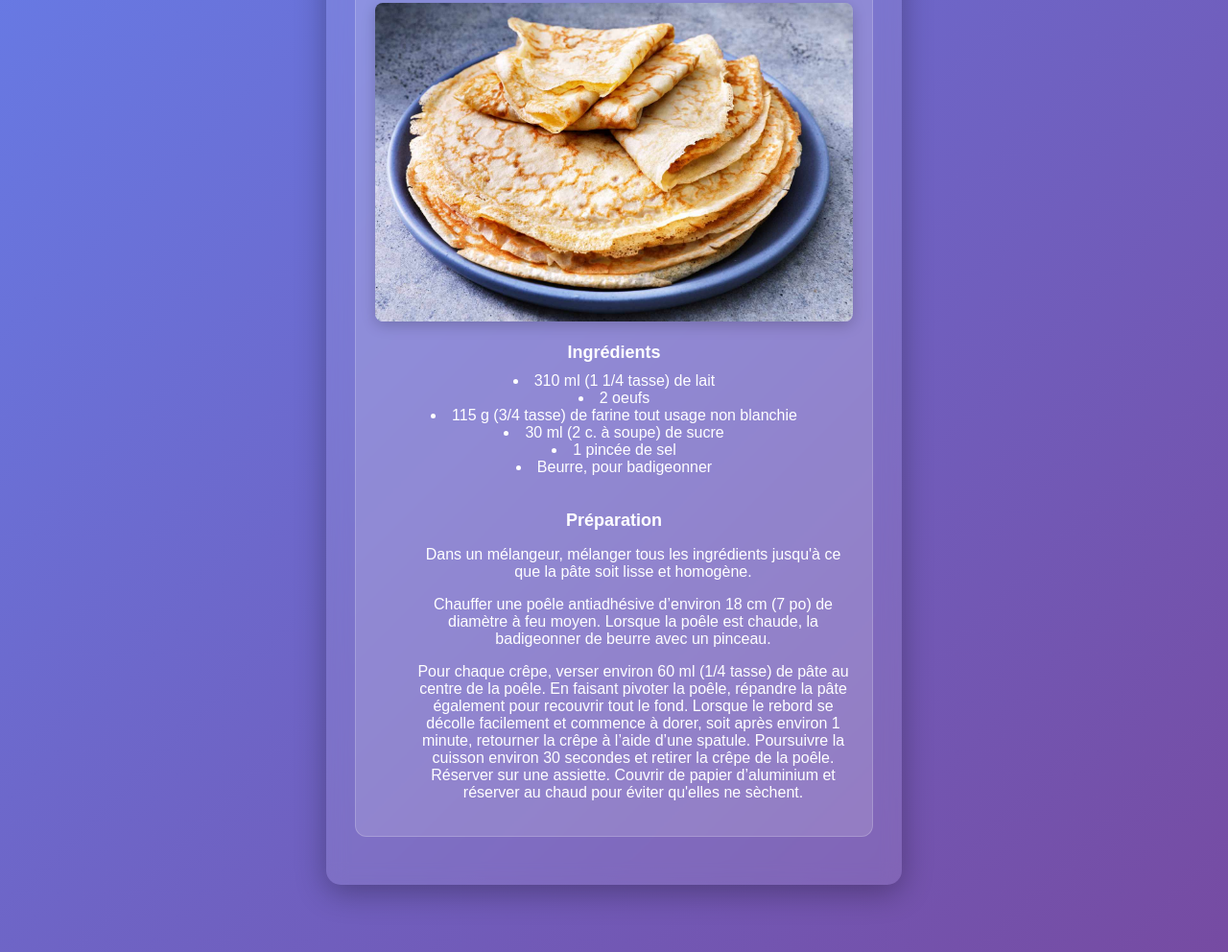
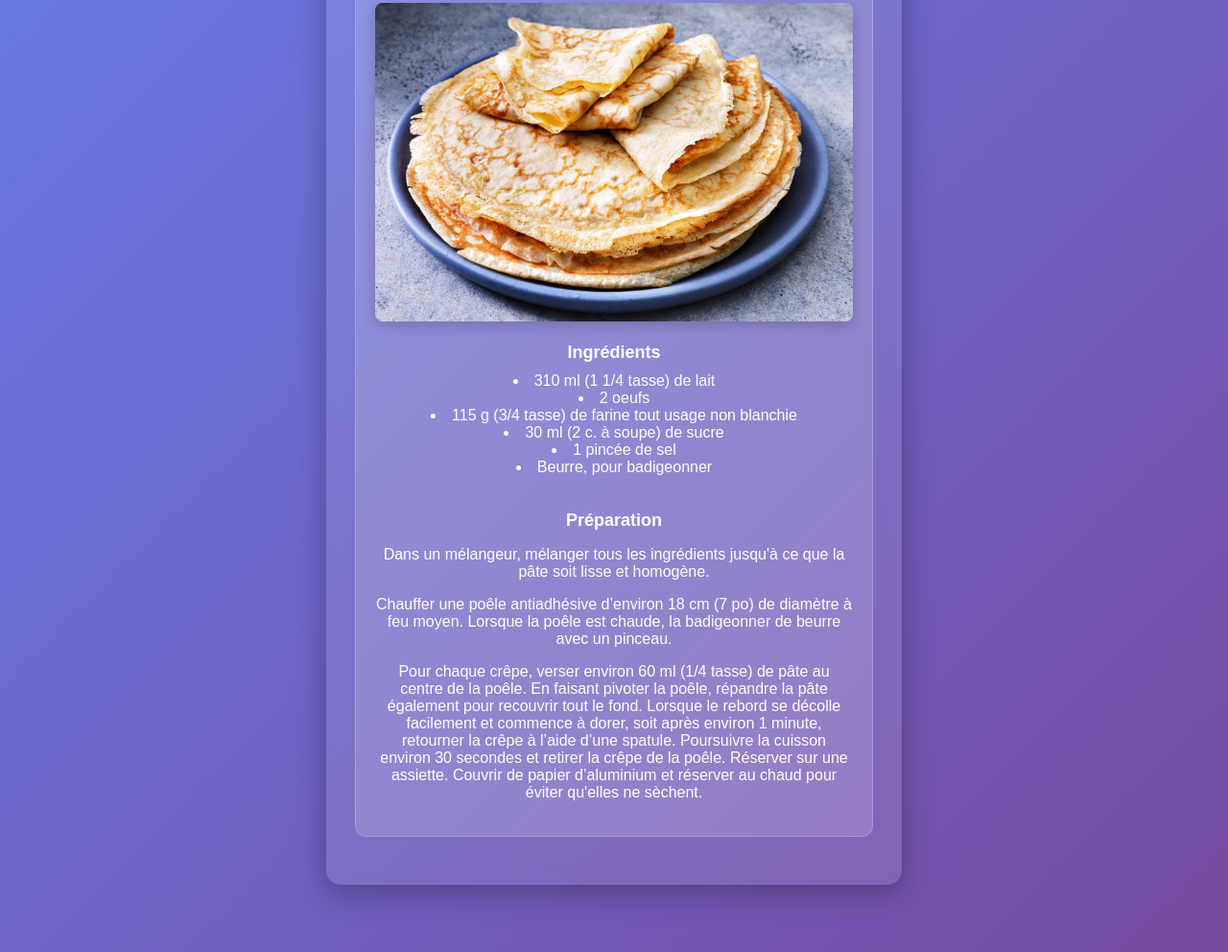
Before and after one commit to MikaHot/RecetteMika, a website: page Menu recipes/code/dejeuner/Crepes.html in a window 1280 px wide. Shown: the part 250-1242 px from the top of the page at 96% size. Drawn offline with Linux system fonts and the light colour scheme.

Commit message:
<ul> -> <p>

```diff
--- a/Menu recipes/code/dejeuner/Crepes.html
+++ b/Menu recipes/code/dejeuner/Crepes.html
@@ -85,9 +85,9 @@
 				<li>Beurre, pour badigeonner</li><br><br>
 
 				<span>Préparation</span>
-				<ul>Dans un mélangeur, mélanger tous les ingrédients jusqu'à ce que la pâte soit lisse et homogène.</ul>
-				<ul>Chauffer une poêle antiadhésive d’environ 18 cm (7 po) de diamètre à feu moyen. Lorsque la poêle est chaude, la badigeonner de beurre avec un pinceau.</ul>
-				<ul>Pour chaque crêpe, verser environ 60 ml (1/4 tasse) de pâte au centre de la poêle. En faisant pivoter la poêle, répandre la pâte également pour recouvrir tout le fond. Lorsque le rebord se décolle facilement et commence à dorer, soit après environ 1 minute, retourner la crêpe à l’aide d’une spatule. Poursuivre la cuisson environ 30 secondes et retirer la crêpe de la poêle. Réserver sur une assiette. Couvrir de papier d’aluminium et réserver au chaud pour éviter qu'elles ne sèchent.</ul>
+				<p>Dans un mélangeur, mélanger tous les ingrédients jusqu'à ce que la pâte soit lisse et homogène.</p>
+				<p>Chauffer une poêle antiadhésive d’environ 18 cm (7 po) de diamètre à feu moyen. Lorsque la poêle est chaude, la badigeonner de beurre avec un pinceau.</p>
+				<p>Pour chaque crêpe, verser environ 60 ml (1/4 tasse) de pâte au centre de la poêle. En faisant pivoter la poêle, répandre la pâte également pour recouvrir tout le fond. Lorsque le rebord se décolle facilement et commence à dorer, soit après environ 1 minute, retourner la crêpe à l’aide d’une spatule. Poursuivre la cuisson environ 30 secondes et retirer la crêpe de la poêle. Réserver sur une assiette. Couvrir de papier d’aluminium et réserver au chaud pour éviter qu'elles ne sèchent.</p>
 			</div>
 		</a>
 
```
